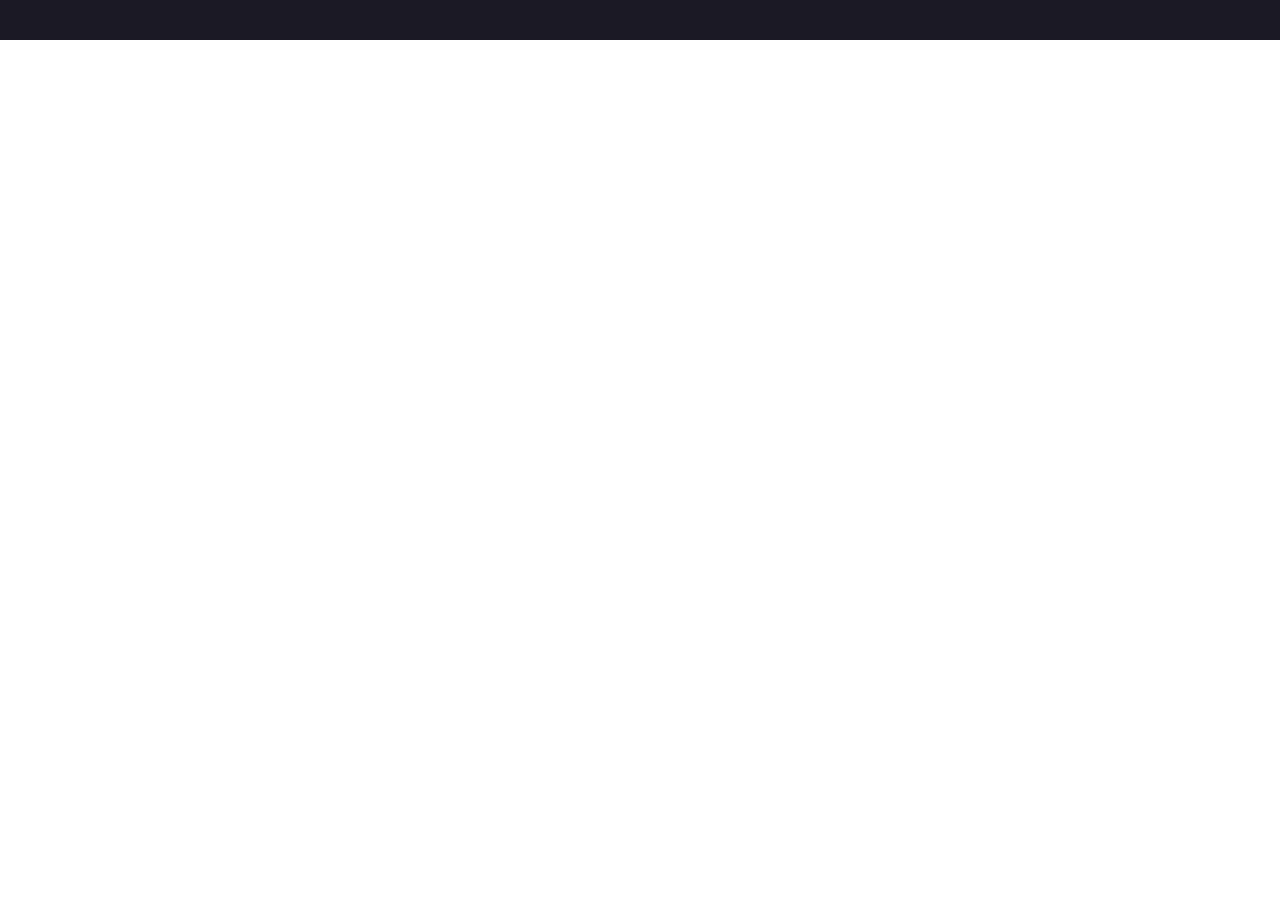
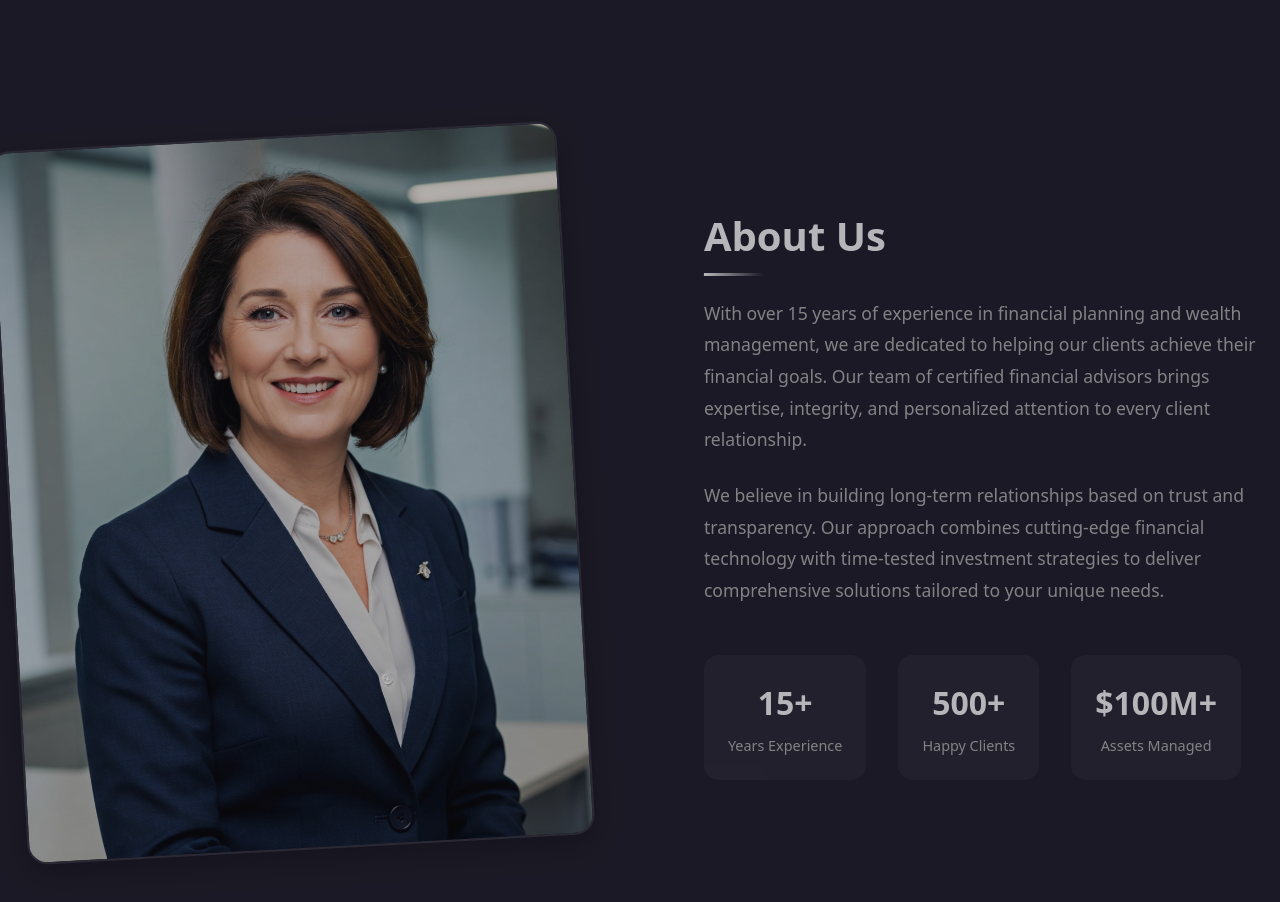
Before and after one commit to roddazad/financial-advisor-react, a React (Vite) app in the folder financial-advisor-react/: page / in a window 1280 px wide. Shown: the part 1560-2462 px from the top of the page. Before the commit the page ends 1600 px from the top, so only its background shows below. Built offline with nearby package versions, Linux system fonts and the light colour scheme.

Commit message:
Added About section with scroll-based animations and responsive design

```diff
--- a/financial-advisor-react/src/App.tsx
+++ b/financial-advisor-react/src/App.tsx
@@ -1,6 +1,7 @@
 import Navbar from './components/Navbar'
 import Hero from './components/Hero'
 import Services from './components/Services'
+import About from './components/About'
 import './App.css'
 
 function App() {
@@ -10,6 +11,7 @@ function App() {
       <Hero />
       <main className="content-container">
         <Services />
+        <About />
       </main>
     </div>
   )
--- /dev/null
+++ b/financial-advisor-react/src/components/About.tsx
@@ -0,0 +1,80 @@
+import { useEffect, useRef } from 'react';
+import '../styles/About.css';
+
+const About = () => {
+  const aboutRef = useRef<HTMLDivElement>(null);
+  const imageRef = useRef<HTMLDivElement>(null);
+  const contentRef = useRef<HTMLDivElement>(null);
+
+  useEffect(() => {
+    const handleScroll = () => {
+      if (!aboutRef.current) return;
+
+      const rect = aboutRef.current.getBoundingClientRect();
+      const scrollPosition = window.scrollY;
+      const windowHeight = window.innerHeight;
+
+      // Calculate how far the section is from the viewport center
+      const distanceFromCenter = rect.top + rect.height / 2 - windowHeight / 2;
+      const scrollProgress = Math.min(Math.max(-distanceFromCenter / (windowHeight / 2), -1), 1);
+
+      // Apply animations based on scroll direction
+      if (imageRef.current) {
+        imageRef.current.style.transform = `translateX(${scrollProgress * 50}px) rotate(${scrollProgress * 5}deg)`;
+        imageRef.current.style.opacity = `${1 - Math.abs(scrollProgress) * 0.5}`;
+      }
+
+      if (contentRef.current) {
+        contentRef.current.style.transform = `translateX(${-scrollProgress * 50}px)`;
+        contentRef.current.style.opacity = `${1 - Math.abs(scrollProgress) * 0.5}`;
+      }
+    };
+
+    window.addEventListener('scroll', handleScroll);
+    return () => window.removeEventListener('scroll', handleScroll);
+  }, []);
+
+  return (
+    <section className="about-section" ref={aboutRef}>
+      <div className="about-container">
+        <div className="about-image-container" ref={imageRef}>
+          <div className="image-placeholder">
+            <img src="/src/assets/profile.jpeg" alt="Financial Advisor" />
+          </div>
+        </div>
+        <div className="about-content" ref={contentRef}>
+          <h2>About Us</h2>
+          <div className="about-text">
+            <p>
+              With over 15 years of experience in financial planning and wealth management,
+              we are dedicated to helping our clients achieve their financial goals. Our team
+              of certified financial advisors brings expertise, integrity, and personalized
+              attention to every client relationship.
+            </p>
+            <p>
+              We believe in building long-term relationships based on trust and transparency.
+              Our approach combines cutting-edge financial technology with time-tested investment
+              strategies to deliver comprehensive solutions tailored to your unique needs.
+            </p>
+            <div className="stats-container">
+              <div className="stat-item">
+                <span className="stat-number">15+</span>
+                <span className="stat-label">Years Experience</span>
+              </div>
+              <div className="stat-item">
+                <span className="stat-number">500+</span>
+                <span className="stat-label">Happy Clients</span>
+              </div>
+              <div className="stat-item">
+                <span className="stat-number">$100M+</span>
+                <span className="stat-label">Assets Managed</span>
+              </div>
+            </div>
+          </div>
+        </div>
+      </div>
+    </section>
+  );
+};
+
+export default About;
--- /dev/null
+++ b/financial-advisor-react/src/styles/About.css
@@ -0,0 +1,131 @@
+.about-section {
+  padding: 6rem 2rem;
+  background-color: rgba(3, 0, 14, 0.9);
+  min-height: 100vh;
+  display: flex;
+  align-items: center;
+  position: relative;
+  overflow: hidden;
+}
+
+.about-container {
+  max-width: 1200px;
+  margin: 0 auto;
+  display: flex;
+  gap: 4rem;
+  align-items: center;
+}
+
+.about-image-container {
+  flex: 1;
+  position: relative;
+  transition: transform 0.3s ease, opacity 0.3s ease;
+}
+
+.image-placeholder {
+  position: relative;
+  width: 100%;
+  padding-bottom: 125%; /* 4:5 aspect ratio */
+  border-radius: 20px;
+  overflow: hidden;
+  box-shadow: 0 10px 30px rgba(0, 0, 0, 0.3);
+  border: 2px solid rgba(255, 255, 255, 0.1);
+}
+
+.image-placeholder img {
+  position: absolute;
+  top: 0;
+  left: 0;
+  width: 100%;
+  height: 100%;
+  object-fit: cover;
+  transition: transform 0.3s ease;
+}
+
+.image-placeholder:hover img {
+  transform: scale(1.05);
+}
+
+.about-content {
+  flex: 1;
+  transition: transform 0.3s ease, opacity 0.3s ease;
+}
+
+.about-content h2 {
+  font-size: 2.5rem;
+  color: #ffffff;
+  margin-bottom: 2rem;
+  position: relative;
+}
+
+.about-content h2::after {
+  content: '';
+  position: absolute;
+  bottom: -10px;
+  left: 0;
+  width: 60px;
+  height: 3px;
+  background: linear-gradient(90deg, #ffffff, transparent);
+}
+
+.about-text p {
+  color: #b3b3b3;
+  line-height: 1.8;
+  margin-bottom: 1.5rem;
+  font-size: 1.1rem;
+}
+
+.stats-container {
+  display: flex;
+  gap: 2rem;
+  margin-top: 3rem;
+}
+
+.stat-item {
+  display: flex;
+  flex-direction: column;
+  align-items: center;
+  padding: 1.5rem;
+  background: rgba(255, 255, 255, 0.05);
+  border-radius: 15px;
+  transition: transform 0.3s ease;
+}
+
+.stat-item:hover {
+  transform: translateY(-5px);
+}
+
+.stat-number {
+  font-size: 2rem;
+  font-weight: bold;
+  color: #ffffff;
+  margin-bottom: 0.5rem;
+}
+
+.stat-label {
+  color: #b3b3b3;
+  font-size: 0.9rem;
+  text-align: center;
+}
+
+@media (max-width: 768px) {
+  .about-container {
+    flex-direction: column;
+    gap: 2rem;
+  }
+
+  .about-image-container {
+    width: 100%;
+    max-width: 400px;
+    margin: 0 auto;
+  }
+
+  .stats-container {
+    flex-direction: column;
+    gap: 1rem;
+  }
+
+  .stat-item {
+    width: 100%;
+  }
+}
```
Also changed, not shown: financial-advisor-react/src/assets/profile.jpeg (added).
